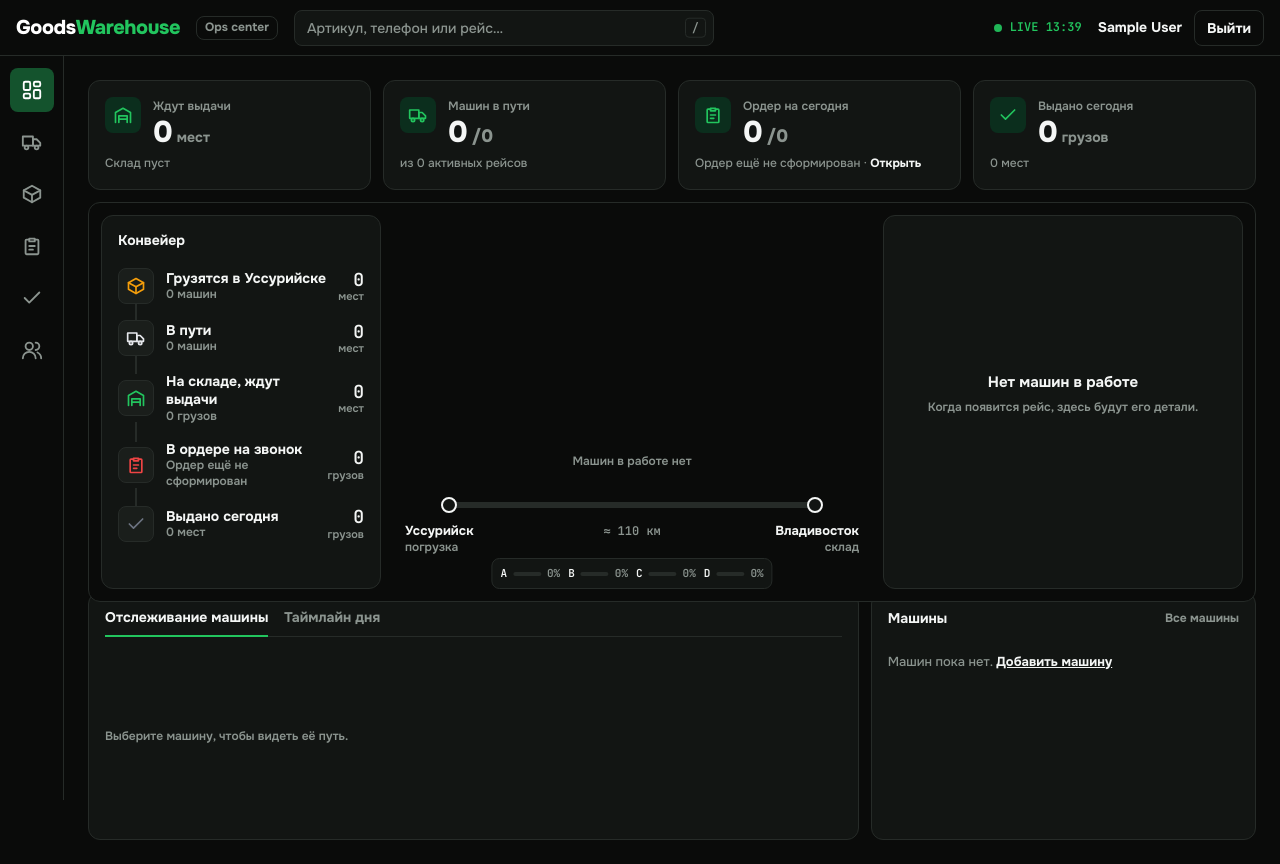
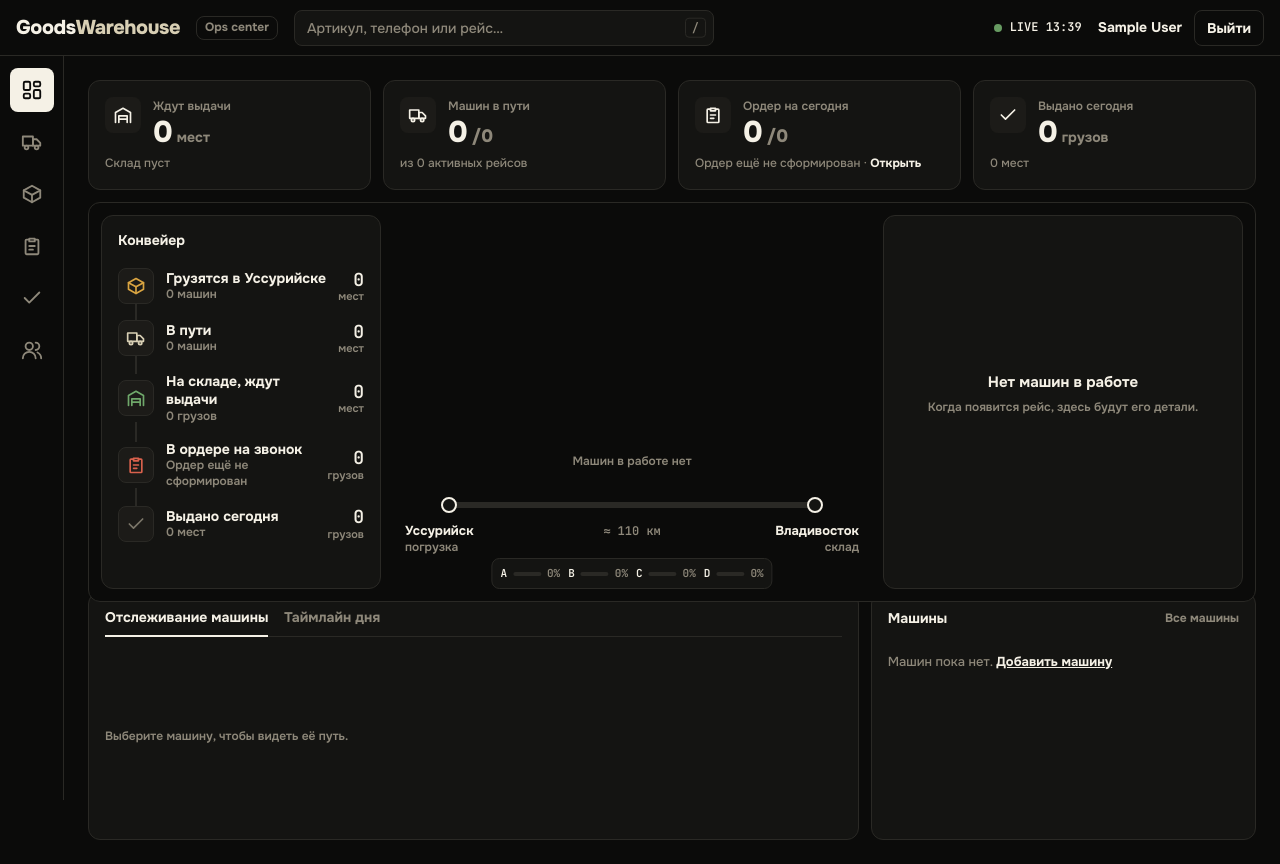
Before and after one commit to route10000/goodswarehouse, a Django app: page /panel/ in a window 1280 px wide. Run offline with Django 5.2, Linux system fonts and the light colour scheme; the visitor is signed in with stand-in values (Sample User, id 1); data that the repository does not hold is empty; parts of the project's set-up code (start-up, migrations or seed data) failed here and were passed over.

Commit message:
Retheme to black and ivory, keep colour for statuses only

```diff
--- a/static/css/app.css
+++ b/static/css/app.css
@@ -9,7 +9,9 @@
   --text: var(--d-text);
   --muted: var(--d-muted);
   --field-bg: var(--d-panel-2);
-  --accent: var(--green-400);
+  --accent: var(--ivory);
+  --accent-fg: var(--black);
+  --accent-hover: var(--ivory-2);
 }
 
 .theme-light {
@@ -140,12 +154,12 @@ svg {
   font-size: 20px;
   letter-spacing: -0.02em;
   text-decoration: none;
-  color: var(--white);
+  color: var(--ivory);
   white-space: nowrap;
 }
 
 .logo span {
-  color: var(--green-400);
+  color: var(--ivory-3);
 }
 
 /* ---------- Buttons ---------- */
@@ -297,7 +315,7 @@ svg {
   font-family: var(--font-mono);
   font-size: 12px;
   font-weight: 600;
-  color: var(--green-400);
+  color: var(--d-text);
   white-space: nowrap;
 }
 
@@ -306,7 +324,7 @@ svg {
   width: 8px;
   height: 8px;
   border-radius: 50%;
-  background: var(--green-400);
+  background: var(--st-ready);
   animation: live-pulse 1.6s ease-in-out infinite;
 }
 
@@ -425,8 +443,8 @@ svg {
   width: 36px;
   height: 36px;
   border-radius: var(--r-sm);
-  background: var(--green-900);
-  color: var(--green-400);
+  background: var(--d-panel-2);
+  color: var(--ivory);
 }
 
 .kpi__label {
@@ -859,8 +877,8 @@ dialog {
 }
 
 .sidebar__item[aria-current="page"] {
-  background: var(--green-700);
-  color: var(--white);
+  background: var(--ivory);
+  color: var(--black);
 }
 
 .sidebar__item svg {
--- a/static/css/panel-ops.css
+++ b/static/css/panel-ops.css
@@ -622,7 +622,7 @@
 
 .tabs__tab[aria-selected="true"] {
   color: var(--d-text);
-  border-bottom-color: var(--green-400);
+  border-bottom-color: var(--ivory);
 }
 
 .tabs__panel {
--- a/static/css/tokens.css
+++ b/static/css/tokens.css
@@ -1,35 +1,34 @@
 :root {
   /* базовые */
-  --black: #0A0B0A;
-  --white: #FFFFFF;
-  --green-900: #0B2E1D;   /* фоновые плашки зелёного на тёмном */
-  --green-800: #0F3D26;
-  --green-700: #14532D;   /* ОСНОВНОЙ тёмно-зелёный: кнопки, активные пункты, логотип */
-  --green-600: #166534;   /* hover */
-  --green-400: #22C55E;   /* «живые» индикаторы, дельты, прогресс на тёмном */
-  --green-100: #DCFCE7;   /* плашки на белом */
+  --black: #0B0B0A;
+  --ivory: #F5F1E6;       /* ОСНОВНОЙ акцент: кнопки и активное на чёрном, фон секций на светлом */
+  --ivory-2: #EAE4D3;     /* карточки и поля на ivory, hover светлых кнопок */
+  --ivory-3: #D8CFB4;     /* приглушённый акцент на чёрном: вторая часть логотипа, оверлайны, выбранная машина */
+  --white: #F5F1E6;       /* алиас: «белого» в интерфейсе больше нет, только ivory */
 
-  /* тёмная тема (панель) */
-  --d-bg: #0A0B0A;        /* фон страницы */
-  --d-panel: #121513;     /* панели и карточки */
-  --d-panel-2: #1A1E1B;   /* вложенные блоки, hover строк */
-  --d-line: #262B28;      /* границы */
-  --d-text: #F4F6F5;      /* основной текст */
-  --d-muted: #8B948F;     /* подписи */
+  /* тёмная тема (панель, тёмные зоны сайта) */
+  --d-bg: #0B0B0A;
+  --d-panel: #141412;
+  --d-panel-2: #1C1B18;
+  --d-line: #2A2925;
+  --d-text: #F5F1E6;
+  --d-muted: #8E887A;
 
-  /* светлая тема (публичный сайт) */
-  --l-bg: #FFFFFF;
-  --l-soft: #F3F5F4;      /* чередующиеся секции, поля ввода */
-  --l-line: #E2E6E4;
-  --l-text: #0A0B0A;
-  --l-muted: #5B6560;
+  /* светлая тема (секции сайта) */
+  --l-bg: #F5F1E6;
+  --l-soft: #EAE4D3;
+  --l-line: #D9D2BF;
+  --l-text: #0B0B0A;
+  --l-muted: #5E5A4F;
 
-  /* статусы (на тёмном: bg = цвет 15% поверх панели, fg = яркий; на светлом: bg светлый, fg тёмный) */
-  --st-loading: #F59E0B;   /* грузится в Уссурийске */
-  --st-transit: #E5E7EB;   /* в пути — белый/серый, без синего */
-  --st-ready: #22C55E;     /* на складе, ждёт выдачи */
-  --st-done: #6B7280;      /* выдан / закрыт */
-  --st-error: #EF4444;     /* не дозвонились / ошибка / опоздание */
+  /* статусы — единственное место цвета */
+  --st-loading: #D9A441;   /* грузится */
+  --st-transit: #D8CFB4;   /* в пути — ivory-3 */
+  --st-ready: #6FA86A;     /* на складе / позвонили */
+  --st-done: #7A7568;      /* выдан / закрыт */
+  --st-error: #D9614C;     /* не дозвонились / ошибка / опоздание / хранение истекает */
+  /* --green-* сохраняются только для совместимости и указывают на --st-ready (без новых применений) */
+  --green-900: #1B2A1A; --green-800: #22351F; --green-700: #3E6B3A; --green-600: #4C7F47; --green-400: #6FA86A; --green-100: #DDE8D6;
 
   --font: "Onest", system-ui, sans-serif;
   --font-mono: "JetBrains Mono", ui-monospace, monospace;
```
Also changed, not shown: other parts of static/css/app.css (+40 -24 lines), other parts of static/css/panel-ops.css (+22 -22 lines), static/css/panel-order.css (+18 -10 lines), static/css/panel.css (+17 -17 lines), static/css/public.css (+23 -14 lines).
